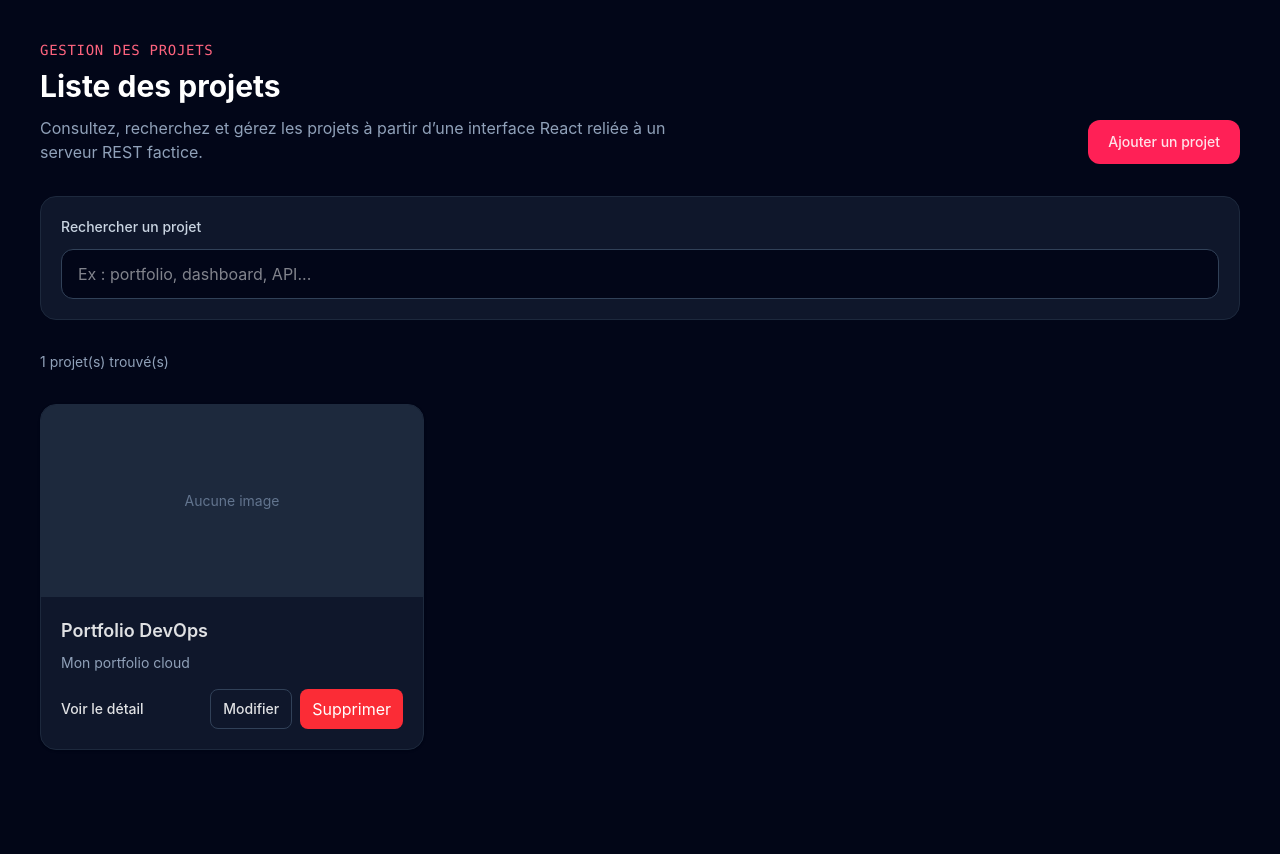
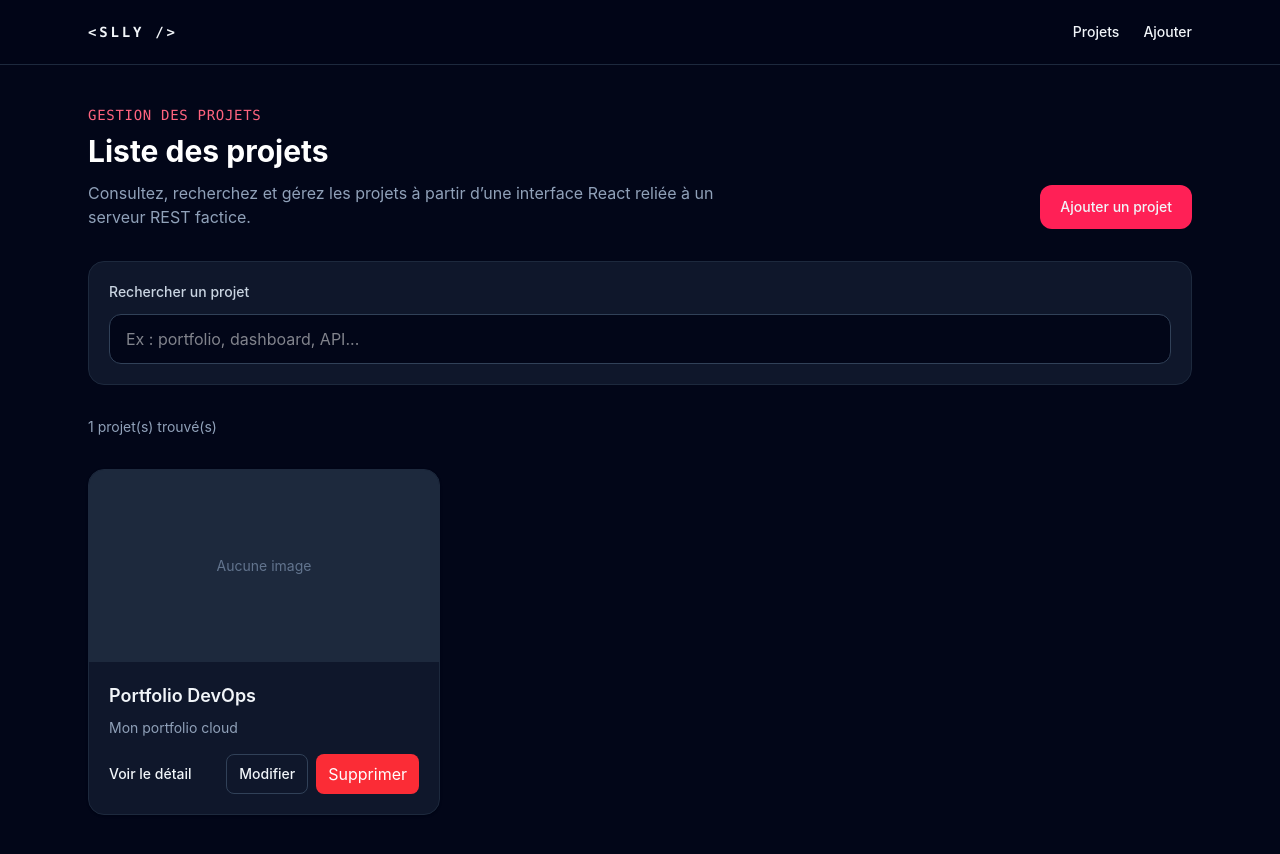
Before and after one commit to seydinalimamoulayeyade/react-fil-rouge, a React (Vite) app: page / in a window 1280 px wide. Before the commit the page ends 800 px from the top, so only its background shows below. Built offline with nearby package versions, Linux system fonts and the light colour scheme; data requests are answered from the project's data file.

Commit message:
refactor: intégrer le layout global avec navbar

```diff
--- a/src/App.jsx
+++ b/src/App.jsx
@@ -2,16 +2,17 @@ import { Route, Routes } from "react-router-dom";
 import AjouterProjet from "./components/AjouterProjet";
 import DetaillerProjet from "./components/DetaillerProjet";
 import Dossier from "./components/Dossier";
+import Layout from "./components/Layout";
 
 export default function App() {
   return (
-    <div className="min-h-screen bg-slate-950 p-10">
-      <Routes>
+    <Routes>
+      <Route element={<Layout />}>
         <Route path="/" element={<Dossier />} />
         <Route path="/ajouter" element={<AjouterProjet />} />
         <Route path="/modifier/:id" element={<AjouterProjet />} />
         <Route path="/projets/:id" element={<DetaillerProjet />} />
-      </Routes>
-    </div>
+      </Route>
+    </Routes>
   );
 }
```
